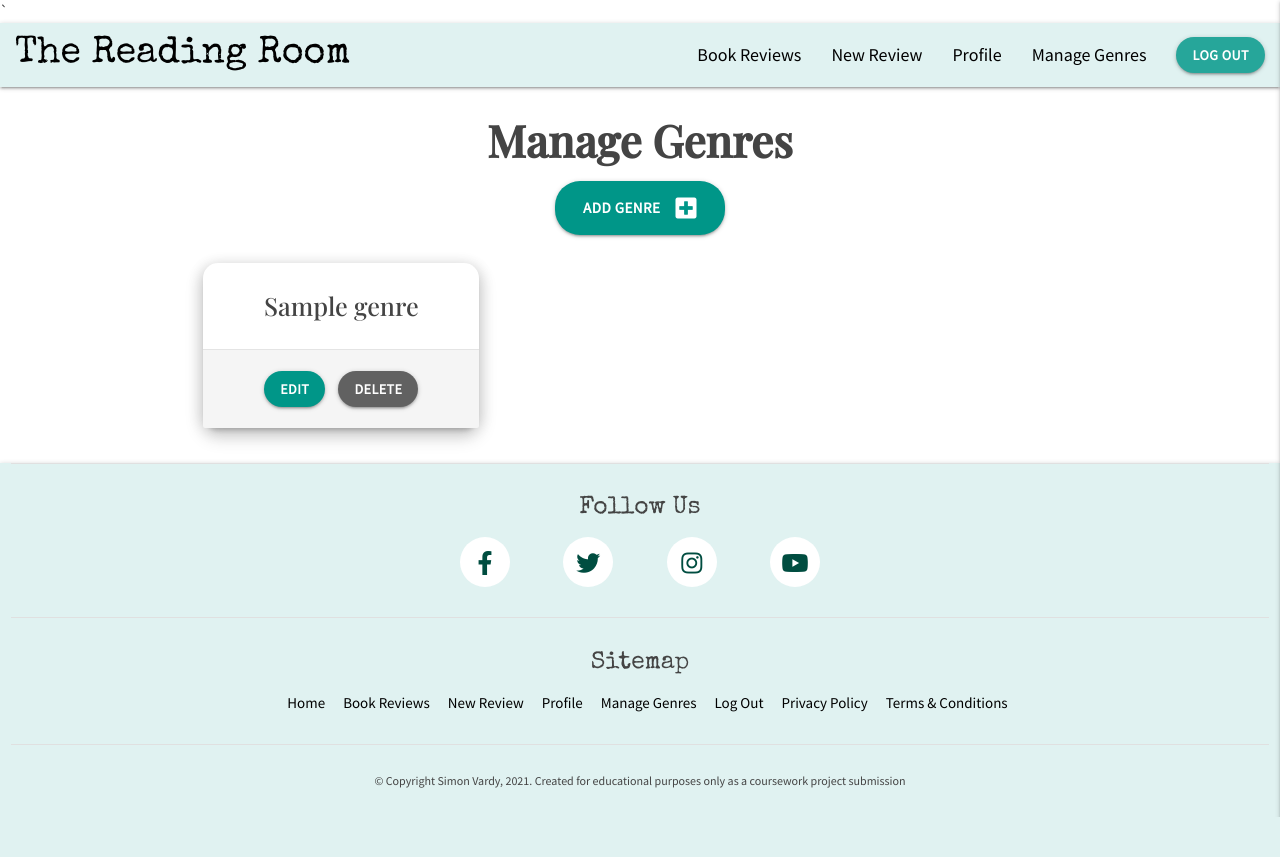
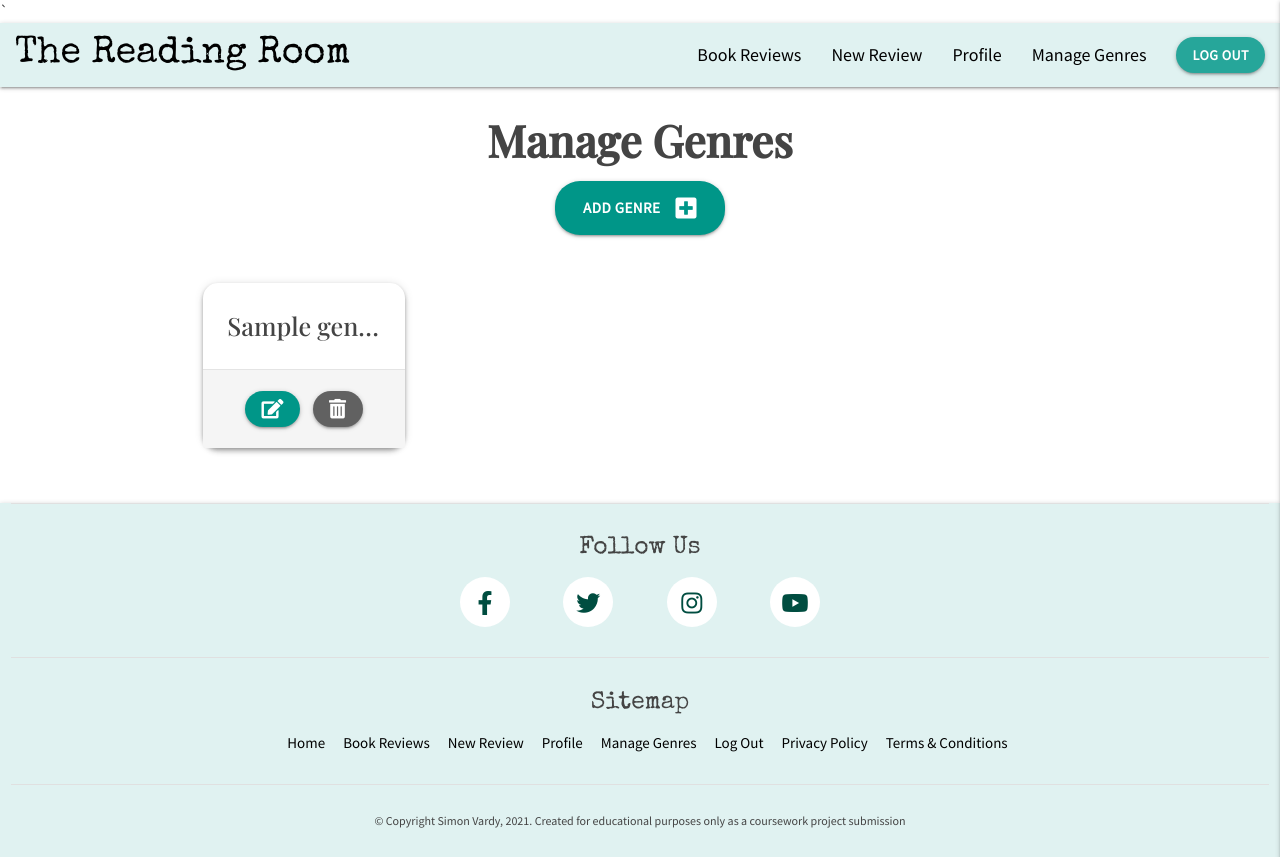
Before and after one commit to simonjvardy/the-reading-room, a Flask app: page /get_genres in a window 1280 px wide. Before the commit the page ends 817 px from the top, so only its background shows below. Run offline with Flask 2, Linux system fonts and the light colour scheme; the visitor is signed in with stand-in values (Sample User, id 1); a database or web service that is not in the repository returns one stand-in record (values such as "Sample title"); some libraries are stand-ins or nearby versions.

Commit message:
Dev: Refactor CSS styling and add sticky footer

```diff
--- a/app.py
+++ b/app.py
@@ -374,6 +374,29 @@ def add_comment(comment_id):
 
 
 """
+Book review favourite button functionality
+"""
+
+
+@app.route("/favourite/<favourite_id>")
+def favourite(favourite_id):
+    if request.method == "POST":
+        username = mongo.db.users.find_one(
+            {"username": session["user"]})
+
+        # grab the book review details
+        book = mongo.db.book_review.find_one(
+            {"_id": ObjectId(favourite_id)})
+
+        # collect the add-comment form data and write to MongoDB
+        favourite = {
+            "book_review_id": book["_id"],
+        }
+    favourites = mongo.db.book_review.find_one({"_id": ObjectId(favourite_id)})
+    return render_template("book-page.html", favourites=favourites)
+
+
+"""
 Book Genres categories CRUD Functionality allowing an 'Admin' user to manage
 the genre categories used in the book reviews.
 """
--- a/static/css/style.css
+++ b/static/css/style.css
@@ -1,6 +1,12 @@
 @import url('https://fonts.googleapis.com/css2?family=Playfair+Display:wght@500&family=Source+Sans+Pro&family=Special+Elite&display=swap');
 
 /* -------------------------------------Special Styling */
+
+body {
+    padding: 0px;
+    margin: 0;
+    overflow-x: hidden;
+}
 
 body,
 .card .card-content .card-text-sm {
@@ -76,6 +82,11 @@ h3 {
 
 /* -------------------------------------BOOK-REVIEW Specific Section */
 
+#book-review{
+    margin-top: 50px;
+    margin-bottom: 10vh;
+}
+
 .book-review-card {
     min-height: 500px;
 }
@@ -97,6 +108,7 @@ a#delete-btn:hover {
 
 #search-bar {
     border-radius: 15px;
+    margin-bottom: 5vh;
 }
 
 #clear-btn {
@@ -106,7 +118,7 @@ a#delete-btn:hover {
 /* -------------------------------------BOOK-PAGE Specific Section */
 
 .container-row {
-    margin: 20px auto;
+    margin: 50px auto;
 }
 
 #book-page-img img {
@@ -120,11 +132,27 @@ a#delete-btn:hover {
     margin-right: auto;
 }
 
-.purchase-btn {
+.book-review-btn {
     margin-top: 15px;
 }
 
+.book-review-btn a {
+    margin-left: 10px;
+}
+
+
+/* -------------------------------------ADD COMMENT Section */
+
+/*.card-panel {
+    margin-top: 25px;
+    margin-bottom: 20vh;
+}*/
+
 /* -------------------------------------MANAGE-GENRES Specific Section */
+
+#manage-genres {
+    margin: 5vh 0;
+}
 
 .card {
     border-radius: 15px;
@@ -137,6 +165,21 @@ a#delete-btn:hover {
 }
 
 /* -------------------------------------FOOTER SECTION */
+
+/* Sticky footer styling from MaterializeCSS */
+body {
+    padding: 0px;
+    margin: 0;
+    overflow-x: hidden;
+    display: flex;
+    min-height: 100vh;
+    flex-direction: column;
+  }
+
+main {
+    flex: 1 0 auto;
+}
+/* Sticky footer end */
 
 .footer {
     margin: 0 auto;
@@ -252,4 +295,5 @@ a#delete-btn:hover {
         color: #000;
         margin-left: 10px;
     }
+
 }
--- a/templates/add-review.html
+++ b/templates/add-review.html
@@ -3,7 +3,7 @@
 
     <h3 class="center-align">Add Book Review</h3>
 
-    <div class="row card-panel z-depth-3">
+    <div id="book-review" class="row card-panel z-depth-3">
         <form class="col s12" method="POST" action="{{ url_for('add_review') }}">
             <!-- Category Dropdown selector -->
             <div class="row">
--- a/templates/manage-genres.html
+++ b/templates/manage-genres.html
@@ -6,23 +6,30 @@
     <!-- Add Genre button -->
     <div class="row">
         <div class="col s12 center-align">
-            <a href="{{ url_for('add_genre') }}" class="waves-effect waves-light btn-large teal pill-btn center-align">
+            <a href="{{ url_for('add_genre') }}"
+                class="waves-effect waves-light btn-large teal pill-btn center-align hoverable">
                 Add Genre <i class="fas fa-plus-square right"></i>
             </a>
         </div>
     </div>
 
     <!-- Genre cards -->
-    <div class="row">
+    <div id="manage-genres" class="row">
         {% for genre in genres %}
-        <div class="col s12 l6 xl4">
-            <div class="card z-depth-3 center-align">
+        <div class="col s12 m6 l4 xl3">
+            <div class="card z-depth-2 center-align hoverable">
                 <div class="card-content">
-                    <span class="flow-text {{ genre.genre_name }}">{{ genre.genre_name }}</span>
+                    <span class="flow-text truncate {{ genre.genre_name }}">{{ genre.genre_name }}</span>
                 </div>
                 <div class="card-action grey lighten-4">
-                    <a href="{{ url_for('edit_genre', genre_id=genre._id) }}" class="waves-effect waves-light btn teal pill-btn">Edit</a>
-                    <a href="{{ url_for('delete_genre', genre_id=genre._id) }}" id="delete-btn" class="waves-effect waves-light btn pill-btn modal-trigger">Delete</a>
+                    <a href="{{ url_for('edit_genre', genre_id=genre._id) }}"
+                        class="waves-effect waves-light btn teal pill-btn">
+                        <i class="fas fa-edit"></i>
+                    </a>
+                    <a href="{{ url_for('delete_genre', genre_id=genre._id) }}"
+                        id="delete-btn" class="waves-effect waves-light btn pill-btn">
+                        <i class="fas fa-trash-alt"></i>
+                    </a>
                 </div>
             </div>
         </div>
```
Also changed, not shown: templates/book-page.html (+19 -22 lines).
